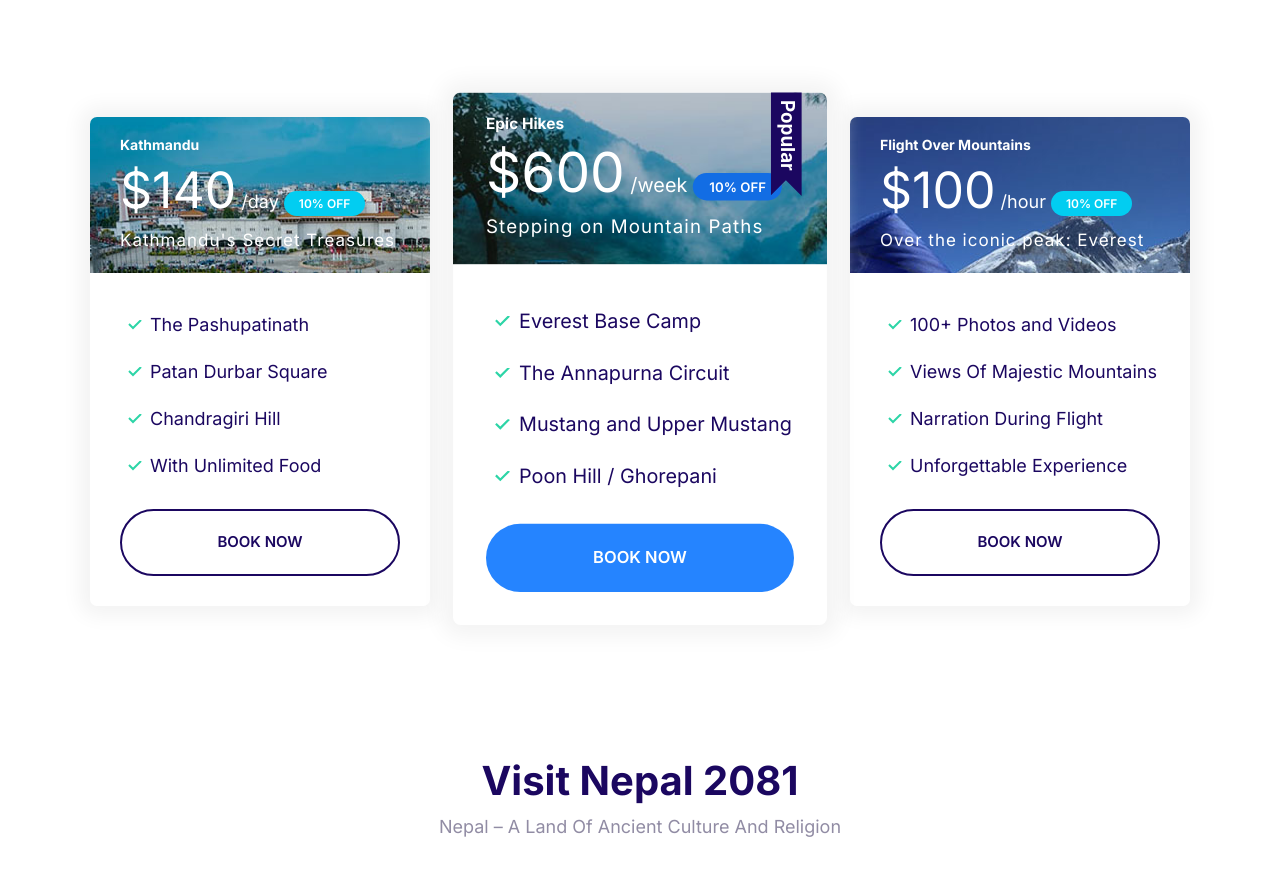
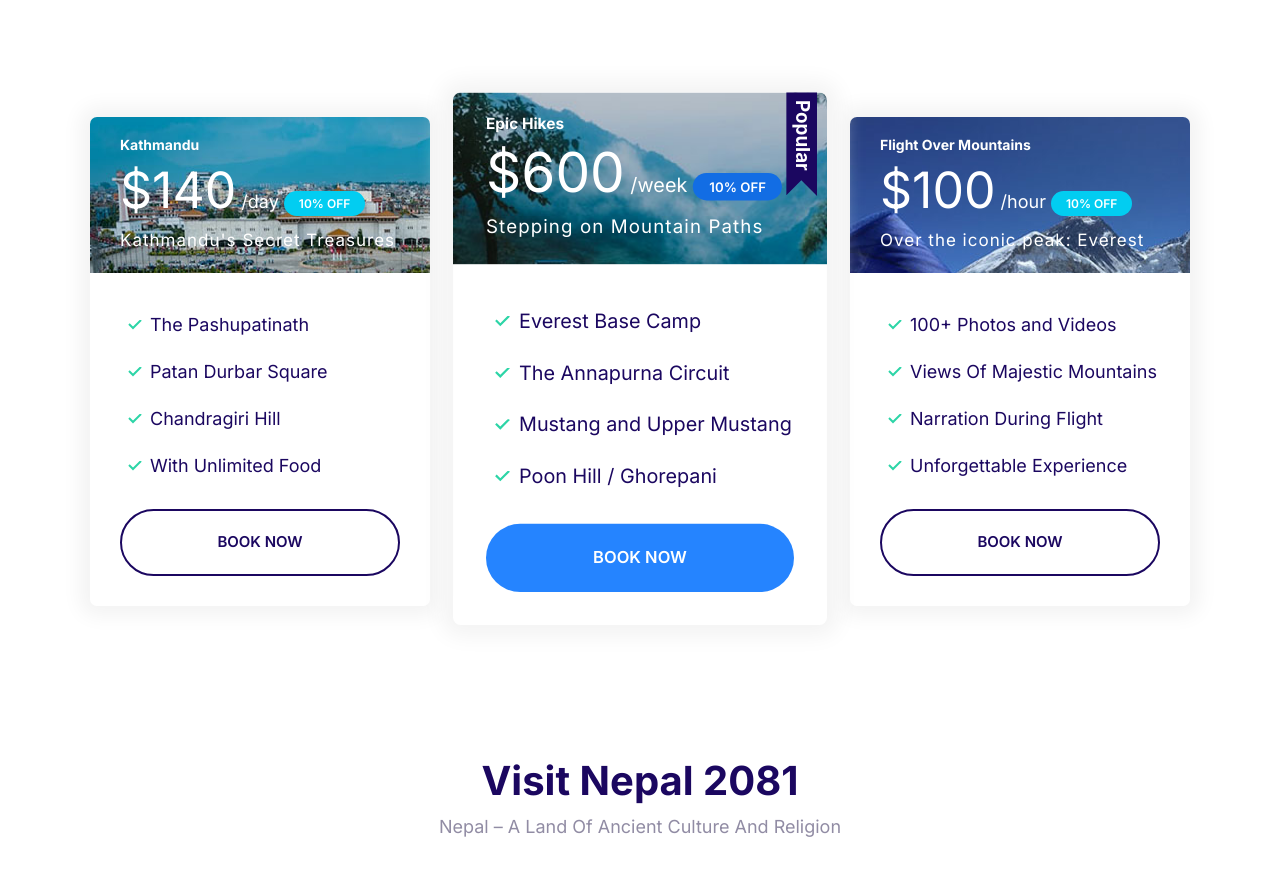
Before and after one commit to navin432/Npl, a plain HTML site: page index.html in a window 1280 px wide. Shown: the part 1400-2275 px from the top of the page. Drawn offline with nearby package versions, Linux system fonts and the light colour scheme.

Commit message:
Adjusting Popular Badge.

```diff
--- a/css/styles.css
+++ b/css/styles.css
@@ -402,7 +402,7 @@ a {
   display: inline-block;
   position: absolute;
   top: -6px;
-  right: 5%;
+  right: 1%;
 }
 .plan:hover {
   transform: scale(1.05);
```
